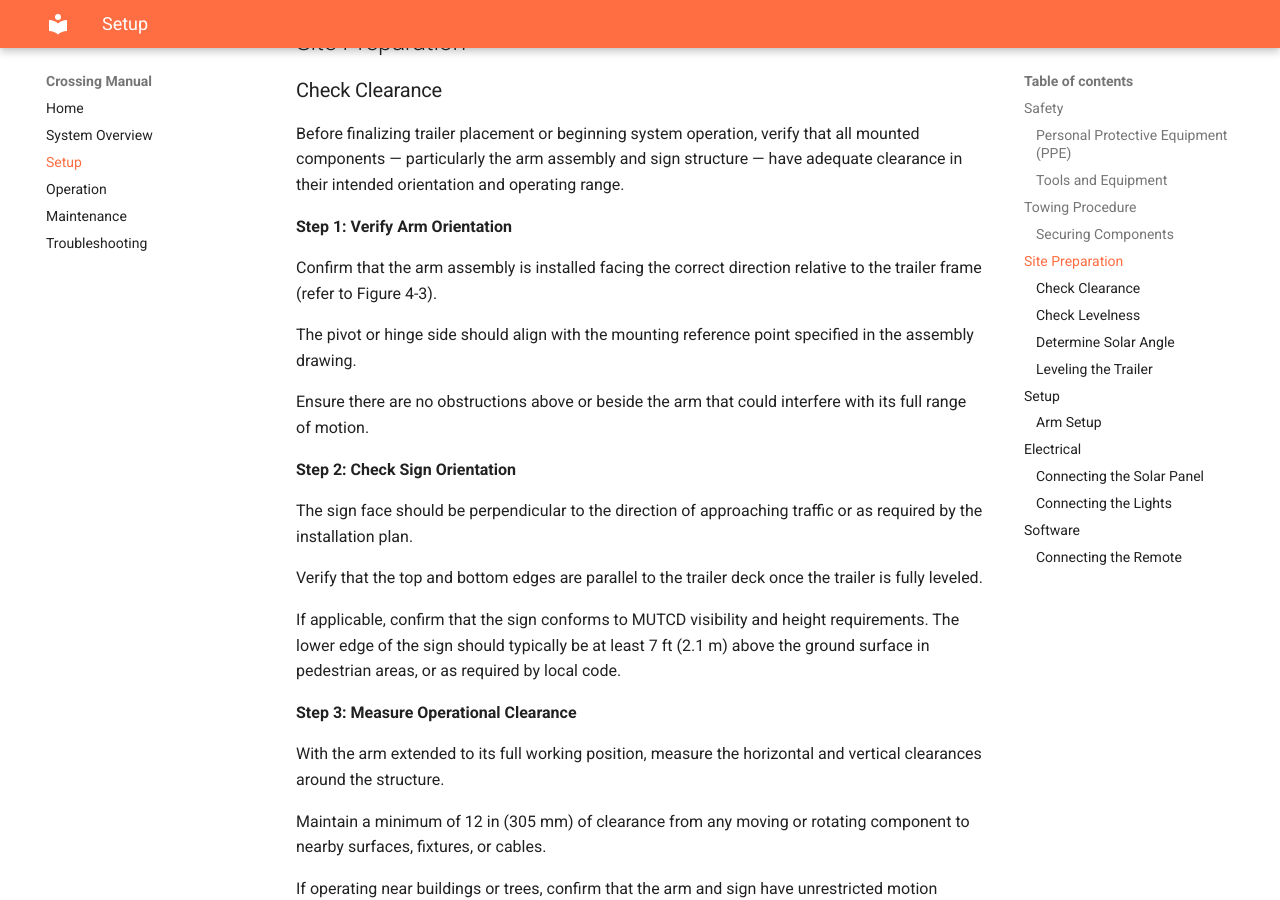
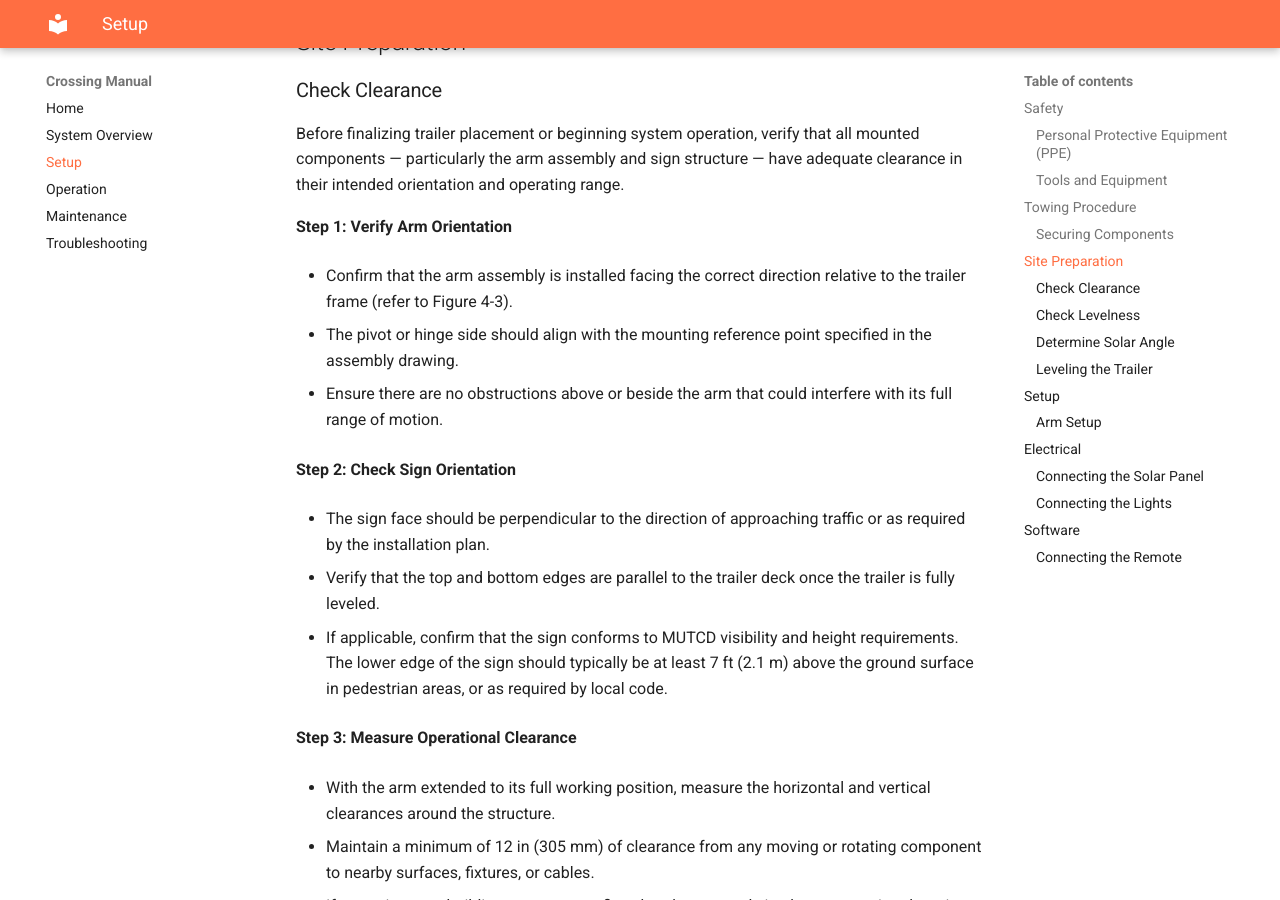
Before and after one commit to niell-ion/crossing-docs, an MkDocs documentation site: the page built from docs/crossing_setup.md, in a window 1280 px wide and 900 px high, scrolled down 1593 px. Built offline with MkDocs 1.6.1 and Material for MkDocs 9.7.7, drawn with Linux system fonts in a browser that asks for light colours.

Commit message:
Update crossing_setup.md

```diff
--- a/docs/crossing_setup.md
+++ b/docs/crossing_setup.md
@@ -69,34 +69,34 @@
 
 **Step 1: Verify Arm Orientation**
 
-Confirm that the arm assembly is installed facing the correct direction relative to the trailer frame (refer to Figure 4-3).
+* Confirm that the arm assembly is installed facing the correct direction relative to the trailer frame (refer to Figure 4-3).
 
-The pivot or hinge side should align with the mounting reference point specified in the assembly drawing.
+* The pivot or hinge side should align with the mounting reference point specified in the assembly drawing.
 
-Ensure there are no obstructions above or beside the arm that could interfere with its full range of motion.
+* Ensure there are no obstructions above or beside the arm that could interfere with its full range of motion.
 
 **Step 2: Check Sign Orientation**
 
-The sign face should be perpendicular to the direction of approaching traffic or as required by the installation plan.
+* The sign face should be perpendicular to the direction of approaching traffic or as required by the installation plan.
 
-Verify that the top and bottom edges are parallel to the trailer deck once the trailer is fully leveled.
+* Verify that the top and bottom edges are parallel to the trailer deck once the trailer is fully leveled.
 
-If applicable, confirm that the sign conforms to MUTCD visibility and height requirements. The lower edge of the sign should typically be at least 7 ft (2.1 m) above the ground surface in pedestrian areas, or as required by local code.
+* If applicable, confirm that the sign conforms to MUTCD visibility and height requirements. The lower edge of the sign should typically be at least 7 ft (2.1 m) above the ground surface in pedestrian areas, or as required by local code.
 
 **Step 3: Measure Operational Clearance**
 
-With the arm extended to its full working position, measure the horizontal and vertical clearances around the structure.
+* With the arm extended to its full working position, measure the horizontal and vertical clearances around the structure.
 
-Maintain a minimum of 12 in (305 mm) of clearance from any moving or rotating component to nearby surfaces, fixtures, or cables.
+* Maintain a minimum of 12 in (305 mm) of clearance from any moving or rotating component to nearby surfaces, fixtures, or cables.
 
-If operating near buildings or trees, confirm that the arm and sign have unrestricted motion through their full intended range.
+* If operating near buildings or trees, confirm that the arm and sign have unrestricted motion through their full intended range.
 Orientation of arm and sign
 
 **Step 4: Lock and Secure**
 
-After verifying clearances, tighten all pivot bolts, clamps, or lock pins to manufacturer specifications.
+* After verifying clearances, tighten all pivot bolts, clamps, or lock pins to manufacturer specifications.
 
-Confirm that no cables or hoses are under tension or pinched during movement of the arm or sign.
+* Confirm that no cables or hoses are under tension or pinched during movement of the arm or sign.
 
 
 
```
